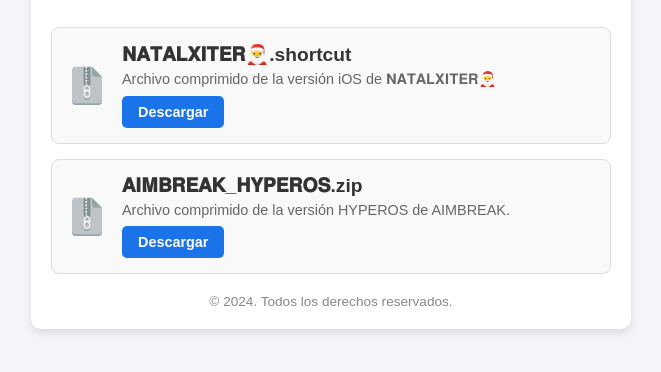
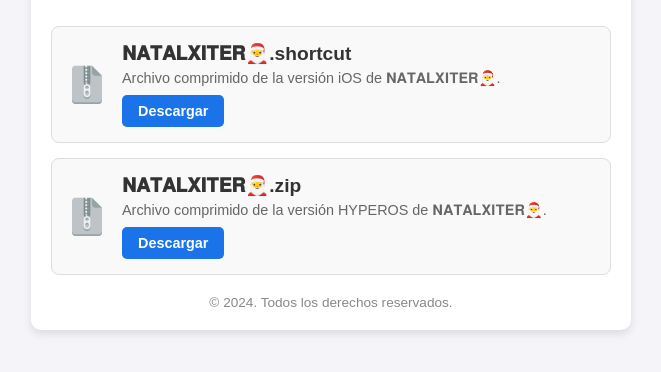
Before and after one commit to mediaspaceapp/descargas, a plain HTML site: page index.html in a window 1280 px wide. Shown: the part 278-650 px from the top of the page, without its empty margins (309-970 px from the left). Drawn offline with Linux system fonts and the light colour scheme.

Commit message:
index.html

```diff
--- a/index.html
+++ b/index.html
@@ -19,7 +19,7 @@
                 <img src="assets/file-icon.png" alt="Ícono de archivo" class="file-icon">
                 <div class="file-info">
                     <h2>𝐍𝐀𝐓𝐀𝐋𝐗𝐈𝐓𝐄𝐑🎅.shortcut</h2>
-                    <p>Archivo comprimido de la versión iOS de 𝐍𝐀𝐓𝐀𝐋𝐗𝐈𝐓𝐄𝐑🎅</p>
+                    <p>Archivo comprimido de la versión iOS de 𝐍𝐀𝐓𝐀𝐋𝐗𝐈𝐓𝐄𝐑🎅.</p>
                     <a href="archivos/𝐍𝐀𝐓𝐀𝐋𝐗𝐈𝐓𝐄𝐑🎅.shortcut" download class="download-link">Descargar</a>
                 </div>
             </div>
@@ -28,9 +28,9 @@
             <div class="file-card">
                 <img src="assets/file-icon.png" alt="Ícono de archivo" class="file-icon">
                 <div class="file-info">
-                    <h2>𝐀𝐈𝐌𝐁𝐑𝐄𝐀𝐊_𝐇𝐘𝐏𝐄𝐑𝐎𝐒.zip</h2>
-                    <p>Archivo comprimido de la versión HYPEROS de AIMBREAK.</p>
-                    <a href="archivos/𝐀𝐈𝐌𝐁𝐑𝐄𝐀𝐊_𝐇𝐘𝐏𝐄𝐑𝐎𝐒.zip" download class="download-link">Descargar</a>
+                    <h2>𝐍𝐀𝐓𝐀𝐋𝐗𝐈𝐓𝐄𝐑🎅.zip</h2>
+                    <p>Archivo comprimido de la versión HYPEROS de 𝐍𝐀𝐓𝐀𝐋𝐗𝐈𝐓𝐄𝐑🎅.</p>
+                    <a href="archivos/𝐍𝐀𝐓𝐀𝐋𝐗𝐈𝐓𝐄𝐑🎅.zip" download class="download-link">Descargar</a>
                 </div>
             </div>
         </section>
```
